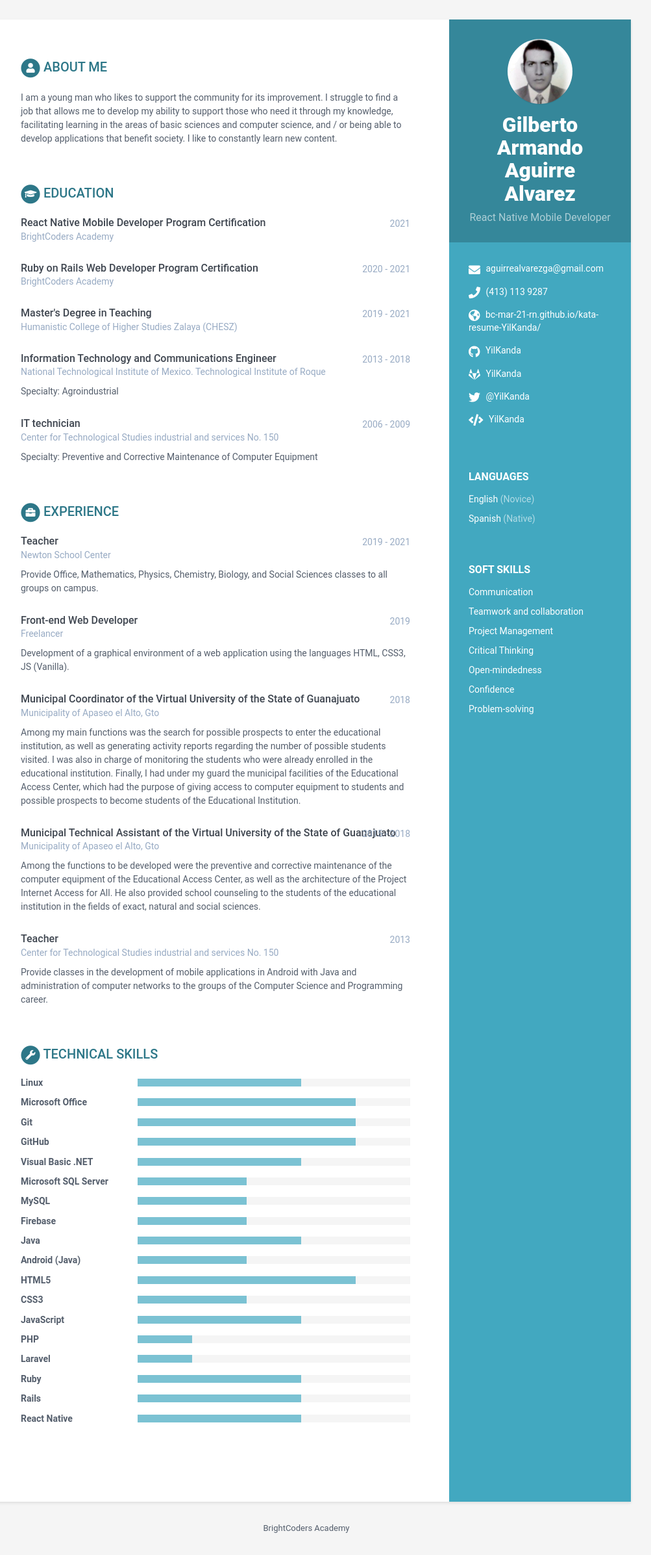
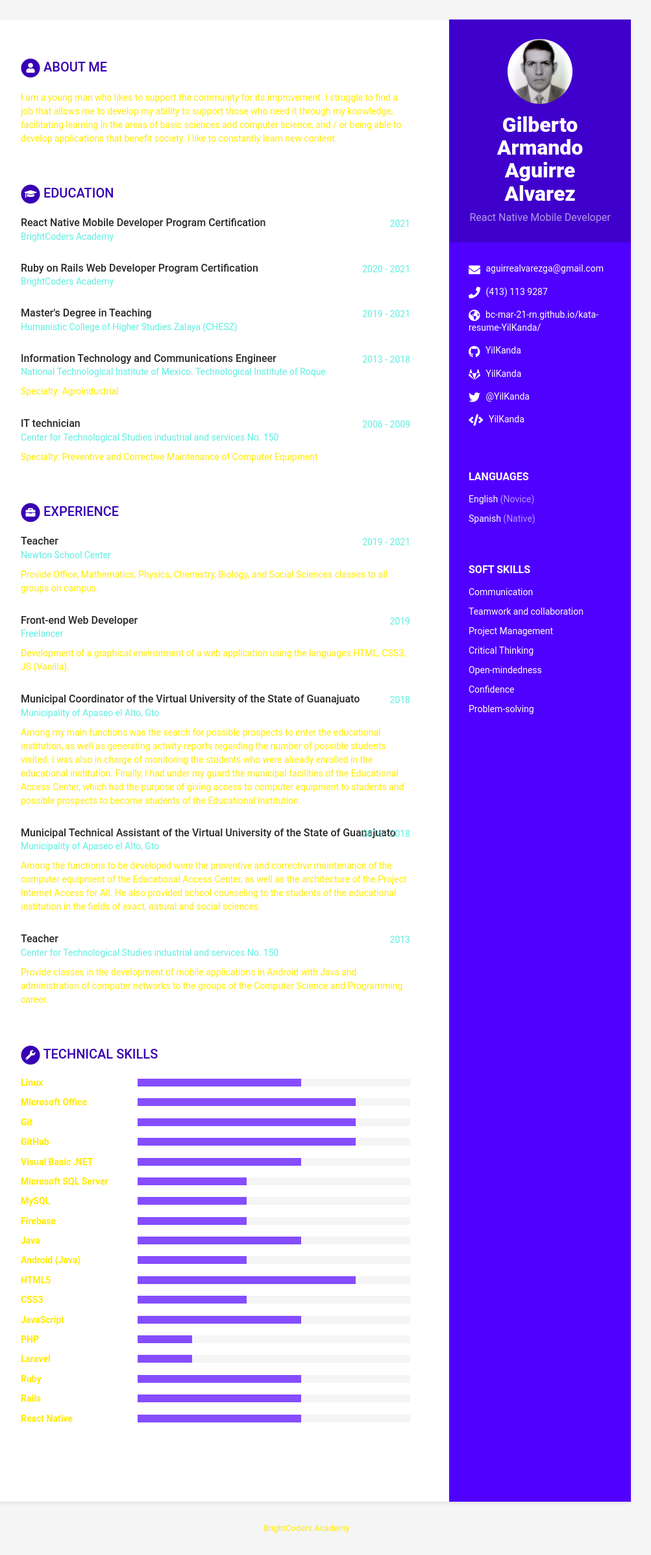
Before and after one commit to BC-MAR-21-RN/kata-resume-YilKanda, a Jekyll site: the page built from index.html, in a window 1280 px wide. Shown: the whole page at 65% size, without its empty margins (168-1171 px from the left). Built offline with Jekyll 4.4.1, drawn with Linux system fonts in a browser that asks for light colours.

Commit message:
Update _blue.scss

```diff
--- a/_sass/skins/_blue.scss
+++ b/_sass/skins/_blue.scss
@@ -1,10 +1,10 @@
 /* Blue variables */
-$theme-color: #42A8C0;
-$text-color: #3F4650;
-$text-color-secondary: #545E6C;
-$text-grey: #97AAC3;
-$divider: #e8e8e8;
+$theme-color: #5000ff;
+$text-color: #282828;
+$text-color-secondary: #ffeb00;
+$text-grey: #5eefe1;
+$divider: #5eefe1;
 $lighter-grey: #ccc;
 $darker-grey: #666;
 $smoky-white: #f5f5f5;
-$heart: #fb866a;
+$heart: #0039a6;
```
